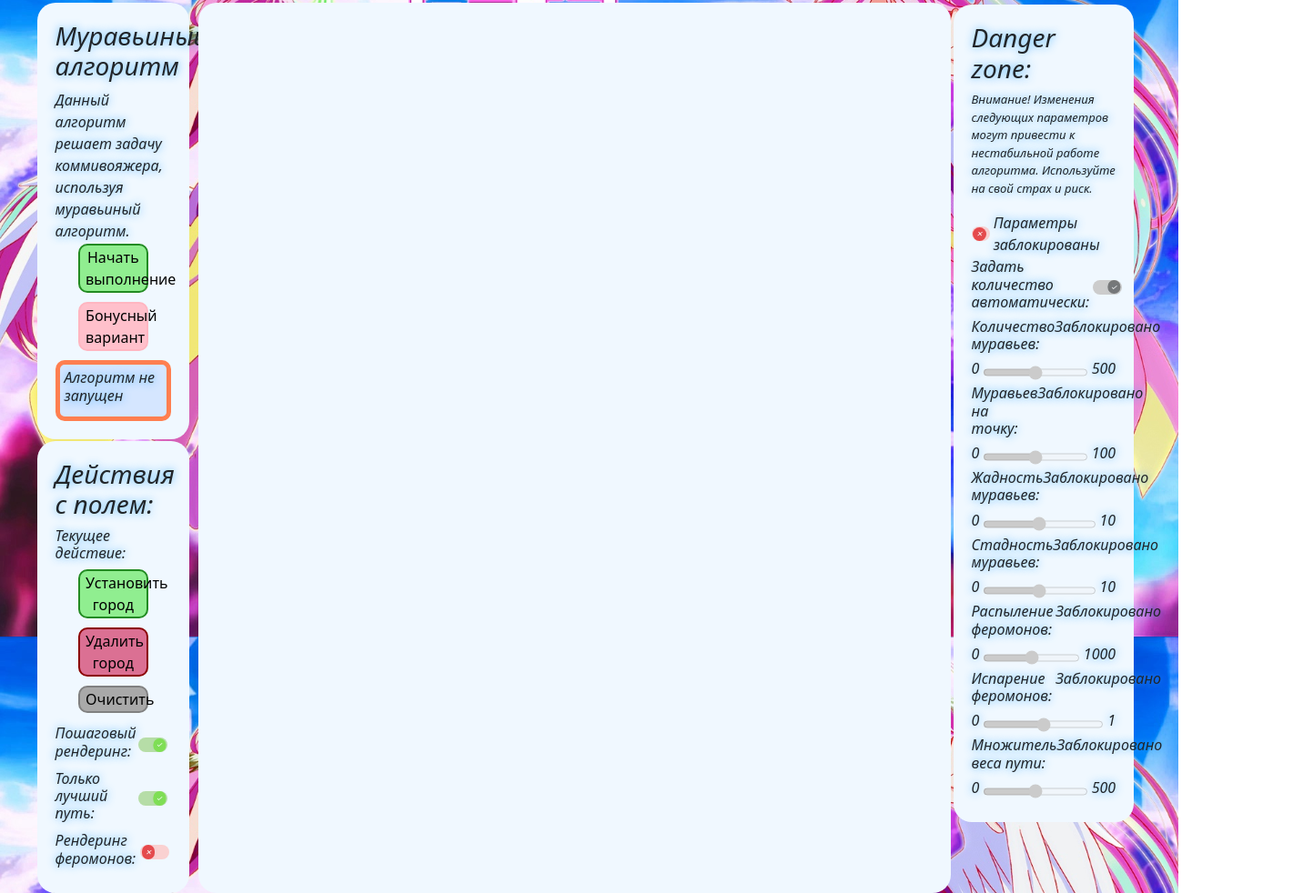
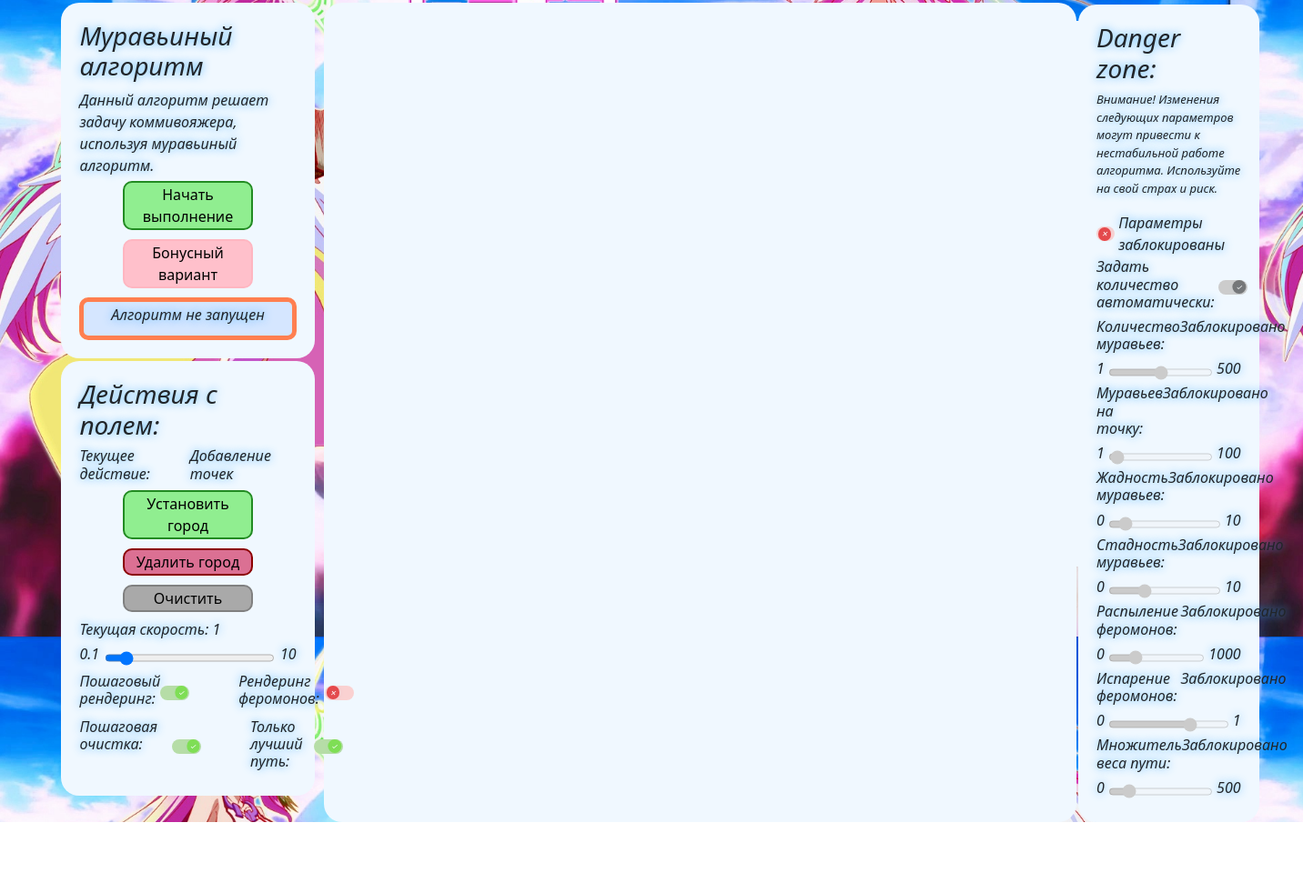
Before and after one commit to Cortuzz/WeebAlgorithms, a plain HTML site: page src/templates/ants_basic.html in a window 1280 px wide. Shown: the part 100-1082 px from the top of the page at 91% size, 1432 px wide, since content can reach past the window. After the commit the page ends 1004 px from the top, so only its background shows below. Drawn offline with nearby package versions, Linux system fonts and the light colour scheme.

Commit message:
Better style, step clearing

```diff
--- a/src/templates/ants_basic.html
+++ b/src/templates/ants_basic.html
@@ -56,22 +56,36 @@
                 <button id="clearButton" data-mode="clear">Очистить</button>
             </div>
 
+            <div class="valueView">
+                <h6>Текущая скорость:&nbsp</h6>
+                <h6 id="speedView">1</h6>
+            </div>
+
+            <div class="valueView">
+                <h6>0.1</h6>
+                <input id="changeSpeedInput" type="range" min="0.1" max="10" step="0.05">
+                <h6>10</h6>
+            </div>
+
+
             <div class="fieldSize">
                 <h6 style="margin-top: 3px">Пошаговый рендеринг:&nbsp</h6>
                 <input type="checkbox" id="stepViewChecker" class="toggle" checked>
                 <label for="stepViewChecker"></label>
+
+                <h6 style="margin-top: 3px; margin-left: 50px; margin-right: 2px">Рендеринг феромонов:&nbsp</h6>
+                <input type="checkbox" id="pheromoneViewChecker" class="toggle">
+                <label for="pheromoneViewChecker"></label>
             </div>
 
             <div class="fieldSize">
-                <h6 style="margin-top: 3px; margin-right: 11px">Только лучший путь:&nbsp</h6>
+                <h6 style="margin-top: 3px; margin-right: 16px">Пошаговая очистка:&nbsp</h6>
+                <input type="checkbox" id="screenClearingChecker" class="toggle" checked>
+                <label for="screenClearingChecker"></label>
+
+                <h6 style="margin-top: 3px; margin-right: 12px; margin-left: 50px">Только лучший путь:&nbsp</h6>
                 <input type="checkbox" id="bestViewChecker" class="toggle" checked>
                 <label for="bestViewChecker"></label>
-            </div>
-
-            <div class="fieldSize">
-                <h6 style="margin-top: 3px; margin-right: 1px">Рендеринг феромонов:&nbsp</h6>
-                <input type="checkbox" id="pheromoneViewChecker" class="toggle">
-                <label for="pheromoneViewChecker"></label>
             </div>
         </div>
     </div>
@@ -103,8 +117,8 @@
             </div>
 
             <div class="valueView">
-                <h6>0</h6>
-                <input disabled class="dangerParam" id="changeSize" type="range" min="0" max="500" step="1">
+                <h6>1</h6>
+                <input disabled class="dangerParam" id="changeSize" type="range" min="1" max="500" step="1">
                 <h6>500</h6>
             </div>
 
@@ -114,8 +128,8 @@
             </div>
 
             <div class="valueView">
-                <h6>0</h6>
-                <input disabled class="dangerParam" id="changeSizeMultiplier" type="range" min="0" max="100" step="1">
+                <h6>1</h6>
+                <input disabled class="dangerParam" id="changeSizeMultiplier" type="range" min="1" max="100" step="1">
                 <h6>100</h6>
             </div>
 
```
